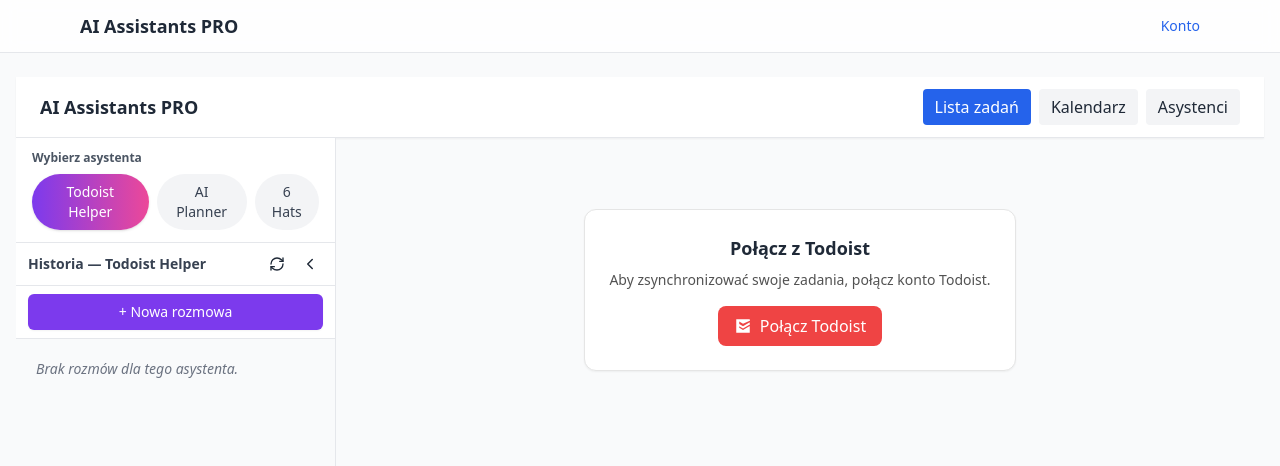
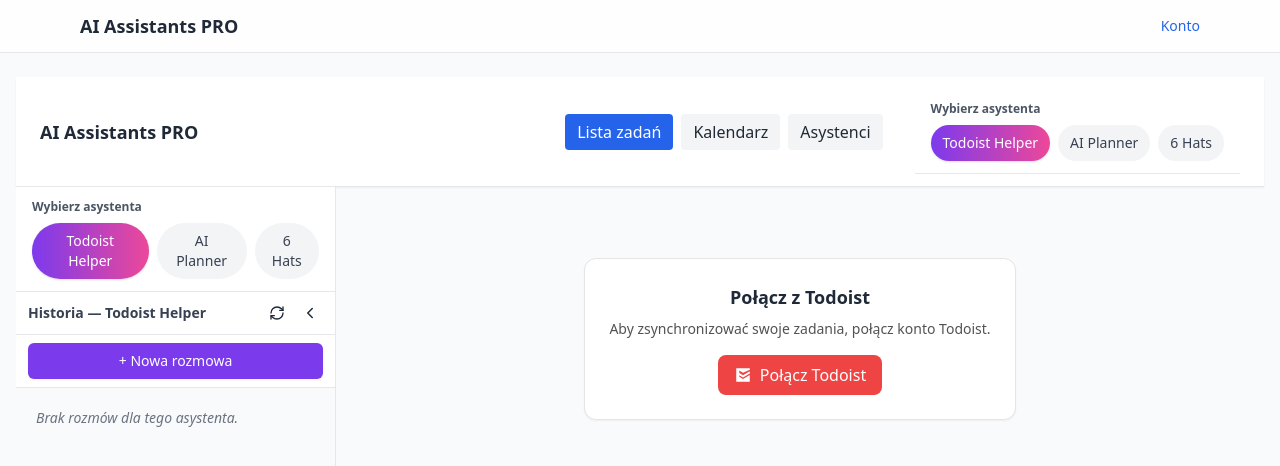
Before and after one commit to khirsz00-hue/mvp-chatv2, a Next.js app: page / in a window 1280 px wide. Shown: the top 466 px of the page. Built offline with nearby package versions, Linux system fonts and the light colour scheme.

Commit message:
Update page.tsx

```diff
--- a/app/page.tsx
+++ b/app/page.tsx
@@ -2,12 +2,15 @@
 
 import { useEffect, useState } from 'react'
 import NewChatSidebar from '@/components/NewChatSidebar'
+import AssistantSelector from '@/components/AssistantSelector'
 import TodoistConnection from '@/components/TodoistConnection'
 import TodoistAuthButton from '@/components/TodoistAuthButton'
+import type { AssistantKey } from '@/utils/chatStorage'
 
 export default function HomePage() {
   const [token, setToken] = useState<string | null>(null)
   const [activeTab, setActiveTab] = useState<'tasks' | 'calendar' | 'assistants'>('tasks')
+  const [assistant, setAssistant] = useState<AssistantKey>('Todoist Helper')
 
   useEffect(() => {
     if (typeof window === 'undefined') return
@@ -27,15 +30,24 @@
     <div className="min-h-screen flex flex-col bg-gray-50 app-full-width">
       <header className="flex items-center justify-between px-6 py-3 bg-white border-b shadow-sm">
         <h1 className="text-lg font-semibold text-gray-800">AI Assistants PRO</h1>
-        <div className="flex gap-2">
-          <button onClick={() => setActiveTab('tasks')} className={`px-3 py-1.5 rounded ${activeTab === 'tasks' ? 'bg-blue-600 text-white' : 'bg-gray-100'}`}>Lista zadań</button>
-          <button onClick={() => setActiveTab('calendar')} className={`px-3 py-1.5 rounded ${activeTab === 'calendar' ? 'bg-blue-600 text-white' : 'bg-gray-100'}`}>Kalendarz</button>
-          <button onClick={() => setActiveTab('assistants')} className={`px-3 py-1.5 rounded ${activeTab === 'assistants' ? 'bg-blue-600 text-white' : 'bg-gray-100'}`}>Asystenci</button>
+
+        <div className="flex items-center gap-4">
+          <nav className="flex gap-2">
+            <button onClick={() => setActiveTab('tasks')} className={`px-3 py-1.5 rounded ${activeTab === 'tasks' ? 'bg-blue-600 text-white' : 'bg-gray-100'}`}>Lista zadań</button>
+            <button onClick={() => setActiveTab('calendar')} className={`px-3 py-1.5 rounded ${activeTab === 'calendar' ? 'bg-blue-600 text-white' : 'bg-gray-100'}`}>Kalendarz</button>
+            <button onClick={() => setActiveTab('assistants')} className={`px-3 py-1.5 rounded ${activeTab === 'assistants' ? 'bg-blue-600 text-white' : 'bg-gray-100'}`}>Asystenci</button>
+          </nav>
+
+          {/* Global assistant selector — SINGLE source of truth for assistant selection */}
+          <div className="ml-4">
+            <AssistantSelector value={assistant} onChange={(v) => setAssistant(v as AssistantKey)} options={['Todoist Helper', 'AI Planner', '6 Hats']} />
+          </div>
         </div>
       </header>
 
       <main className="flex flex-1">
-        <NewChatSidebar />
+        {/* Sidebar receives selected assistant from page */}
+        <NewChatSidebar assistant={assistant} onAssistantChange={(a) => setAssistant(a)} />
 
         <div className="flex-1 p-6 overflow-auto">
           {activeTab === 'tasks' && (
```
